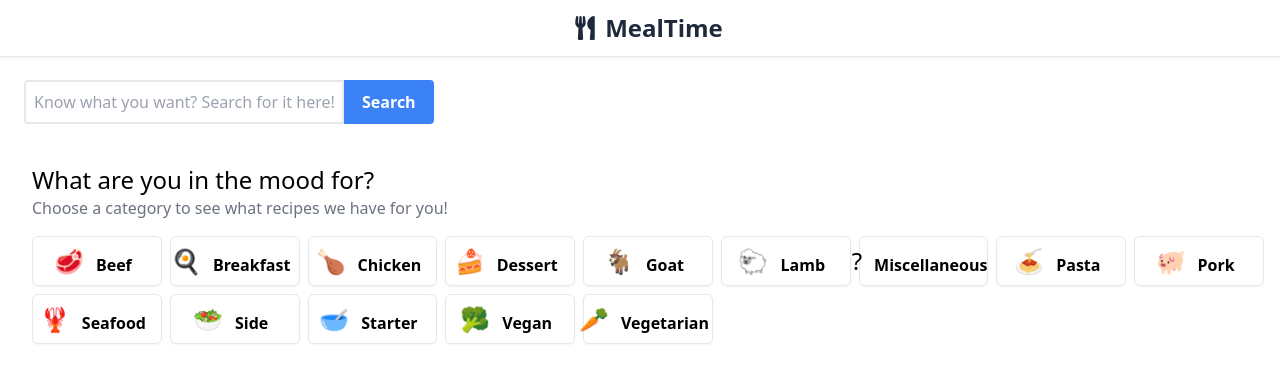
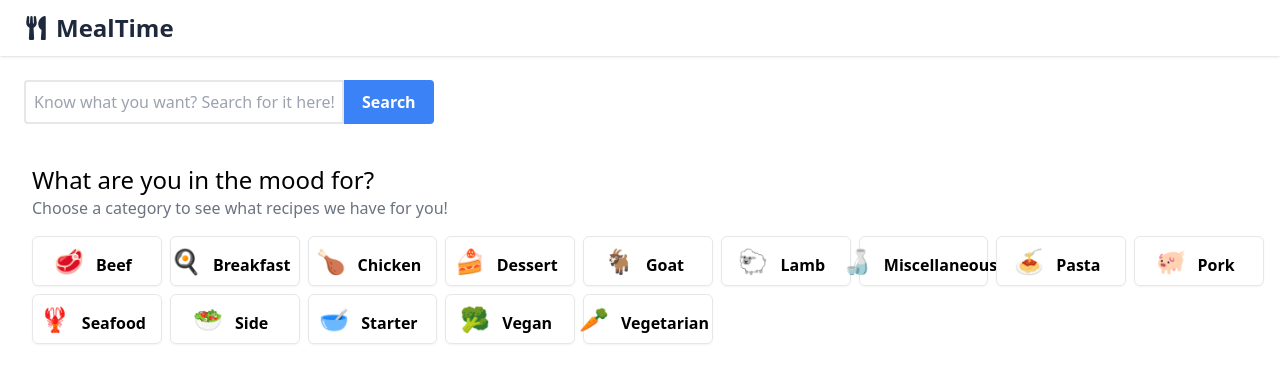
Before and after one commit to kmakai/MealTimeApp, a React (Vite) app: page / in a window 1280 px wide. Shown: the top 382 px of the page. Built offline with nearby package versions, Linux system fonts and the light colour scheme.

Commit message:
project completed will see if can tweak

```diff
--- a/src/components/NavBar.jsx
+++ b/src/components/NavBar.jsx
@@ -3,7 +3,7 @@ import { FaUtensils } from "react-icons/fa";
 
 export const NavBar = () => {
   return (
-    <nav className="shadow h-14 pl-4 flex items-center justify-center">
+    <nav className="shadow h-14 pl-4 flex items-center ">
       <Link
         to={`/`}
         className="text-2xl font-bold px-2 text-slate-800 flex items-center gap-2"
--- a/src/components/SearchBar.jsx
+++ b/src/components/SearchBar.jsx
@@ -12,7 +12,6 @@ const SearchBar = () => {
           const form = document.getElementById("search-form");
           const formData = new FormData(form);
           const searchQuery = formData.get("q");
-          console.log(searchQuery);
           navigate(`/search?q=${searchQuery}`);
         }}
       >
--- a/src/data.js
+++ b/src/data.js
@@ -25,7 +25,7 @@ const Categories = [
   },
   {
     strCategory: "Miscellaneous",
-    icon: "?",
+    icon: " 🍶",
   },
   {
     strCategory: "Pasta",
--- a/src/pages/MealPage.jsx
+++ b/src/pages/MealPage.jsx
@@ -5,7 +5,6 @@ export async function loader({ request }) {
   const url = new URL(request.url);
   const mealId = url.pathname.split("/")[2];
   const meal = await getMealById(mealId);
-  console.log(meal);
   return { meal };
 }
 
--- a/src/pages/Search.jsx
+++ b/src/pages/Search.jsx
@@ -12,7 +12,6 @@ export async function loader({ request }) {
   } else if (q) {
     meals = await getMealsByName(q);
   }
-  console.log(meals);
   return { meals };
 }
 
```
